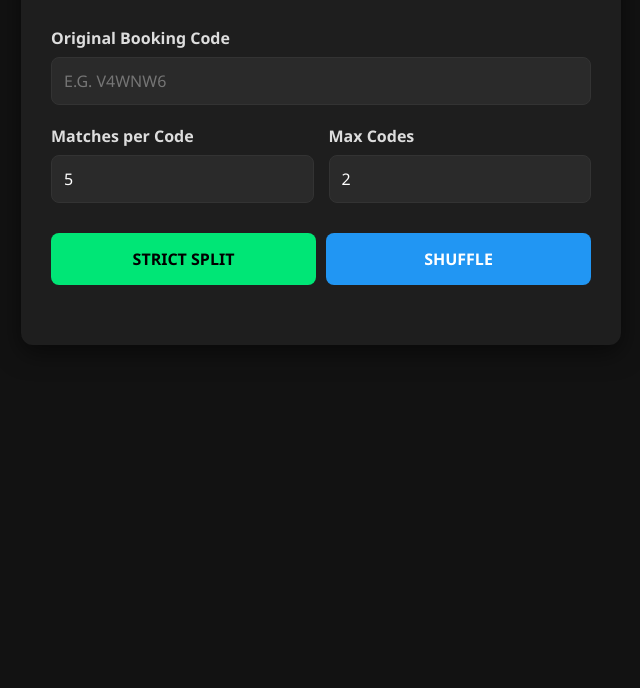
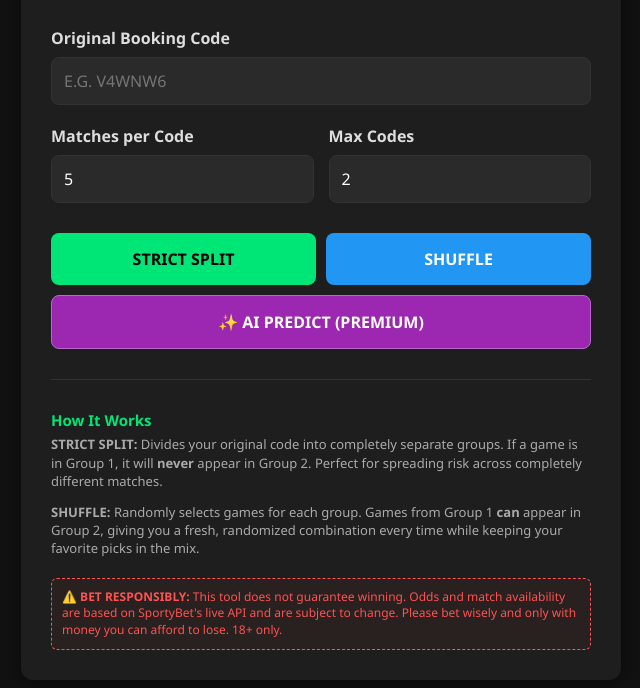
Before and after one commit to STILNOTOK/sportybet-splitter, a website: page public/index.html in a window 1280 px wide. Shown: the part 170-858 px from the top of the page, without its empty margins (319-959 px from the left). Before the commit the page ends 800 px from the top, so only its background shows below. Drawn offline with Linux system fonts and the light colour scheme.

Commit message:
Added full UI with writeup, disclaimer, and AI button

```diff
--- a/public/index.html
+++ b/public/index.html
@@ -10,19 +10,26 @@
         .container { background: #1e1e1e; padding: 30px; border-radius: 12px; box-shadow: 0 8px 24px rgba(0,0,0,0.5); width: 100%; max-width: 600px; }
         h1 { text-align: center; color: #00e676; margin-bottom: 5px; }
         p.subtitle { text-align: center; color: #aaa; margin-bottom: 30px; font-size: 14px; }
+
         .form-group { margin-bottom: 20px; }
         label { display: block; margin-bottom: 8px; font-weight: bold; color: #ddd; }
         input { width: 100%; padding: 12px; border-radius: 8px; border: 1px solid #333; background: #2a2a2a; color: white; font-size: 16px; }
         input:focus { outline: none; border-color: #00e676; }
         .row { display: flex; gap: 15px; }
         .row .form-group { flex: 1; }
+
+        /* Buttons */
         .button-group { display: flex; gap: 10px; margin-top: 10px; }
         button { flex: 1; padding: 15px; border: none; border-radius: 8px; font-size: 16px; font-weight: bold; cursor: pointer; transition: 0.2s; }
         .btn-split { background: #00e676; color: #000; }
         .btn-split:hover { background: #00c853; }
         .btn-shuffle { background: #2196f3; color: #fff; }
         .btn-shuffle:hover { background: #1976d2; }
-        button:disabled { background: #555; cursor: not-allowed; }
+        .btn-predict { width: 100%; margin-top: 10px; background: #9c27b0; color: white; border: 1px solid #ba68c8; }
+        .btn-predict:hover { background: #7b1fa2; }
+        button:disabled { background: #555; cursor: not-allowed; border-color: #555; }
+
+        /* Loading & Results */
         #loading { display: none; text-align: center; margin-top: 20px; color: #00e676; font-weight: bold; }
         #results { margin-top: 30px; }
         .code-card { background: #2a2a2a; border-left: 4px solid #00e676; padding: 15px; border-radius: 6px; margin-bottom: 15px; }
@@ -30,6 +37,12 @@
         .code-card a { color: #00e676; text-decoration: none; word-break: break-all; font-size: 14px; }
         .code-card a:hover { text-decoration: underline; }
         .error { color: #ff5252; background: rgba(255, 82, 82, 0.1); padding: 15px; border-radius: 6px; text-align: center; border-left: 4px solid #ff5252; }
+
+        /* Explanations & Disclaimer */
+        .info-section { margin-top: 30px; font-size: 13px; color: #aaa; border-top: 1px solid #333; padding-top: 15px; }
+        .info-section h3 { color: #00e676; font-size: 15px; margin-bottom: 5px; margin-top: 15px; }
+        .info-section p { margin-top: 5px; line-height: 1.4; }
+        .disclaimer { margin-top: 20px; font-size: 12px; color: #ff5252; background: rgba(255, 82, 82, 0.05); padding: 10px; border-radius: 6px; border: 1px dashed #ff5252; line-height: 1.4; }
     </style>
 </head>
 <body>
@@ -59,9 +72,23 @@
         <button id="shuffleBtn" class="btn-shuffle" onclick="processCode('shuffle')">SHUFFLE</button>
     </div>
 
+    <!-- AI Predict Button (Premium Feature) -->
+    <button id="predictBtn" class="btn-predict" onclick="runAI()">✨ AI PREDICT (PREMIUM)</button>
+
     <div id="loading">⏳ Generating codes... Please wait (Basketball may take longer due to odds changing)...</div>
 
     <div id="results"></div>
+
+    <!-- Write-up and Disclaimer -->
+    <div class="info-section">
+        <h3>How It Works</h3>
+        <p><strong>STRICT SPLIT:</strong> Divides your original code into completely separate groups. If a game is in Group 1, it will <strong>never</strong> appear in Group 2. Perfect for spreading risk across completely different matches.</p>
+        <p><strong>SHUFFLE:</strong> Randomly selects games for each group. Games from Group 1 <strong>can</strong> appear in Group 2, giving you a fresh, randomized combination every time while keeping your favorite picks in the mix.</p>
+
+        <div class="disclaimer">
+            <strong>⚠️ BET RESPONSIBLY:</strong> This tool does not guarantee winning. Odds and match availability are based on SportyBet's live API and are subject to change. Please bet wisely and only with money you can afford to lose. 18+ only.
+        </div>
+    </div>
 </div>
 
 <script>
@@ -72,6 +99,7 @@
 
         const splitBtn = document.getElementById('splitBtn');
         const shuffleBtn = document.getElementById('shuffleBtn');
+        const predictBtn = document.getElementById('predictBtn');
         const loading = document.getElementById('loading');
         const resultsDiv = document.getElementById('results');
 
@@ -83,6 +111,7 @@
         // Reset UI
         splitBtn.disabled = true;
         shuffleBtn.disabled = true;
+        predictBtn.disabled = true;
         loading.style.display = 'block';
         resultsDiv.innerHTML = '';
 
@@ -114,8 +143,14 @@
         } finally {
             splitBtn.disabled = false;
             shuffleBtn.disabled = false;
+            predictBtn.disabled = false;
             loading.style.display = 'none';
         }
+    }
+
+    // Placeholder for the AI Feature
+    function runAI() {
+        alert("✨ AI Prediction is a Premium feature coming soon! Subscribe for 200 Naira/week to unlock unlimited splits and AI predictions.");
     }
 </script>
 
```
